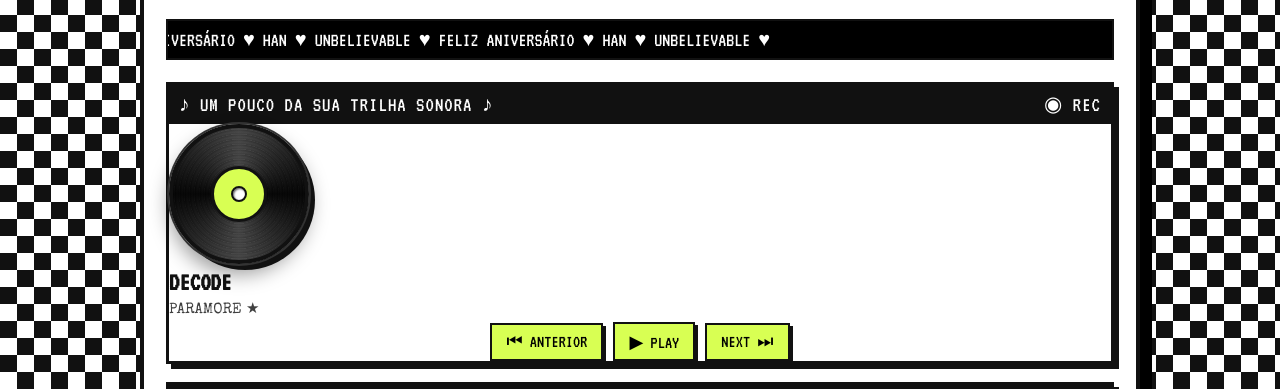
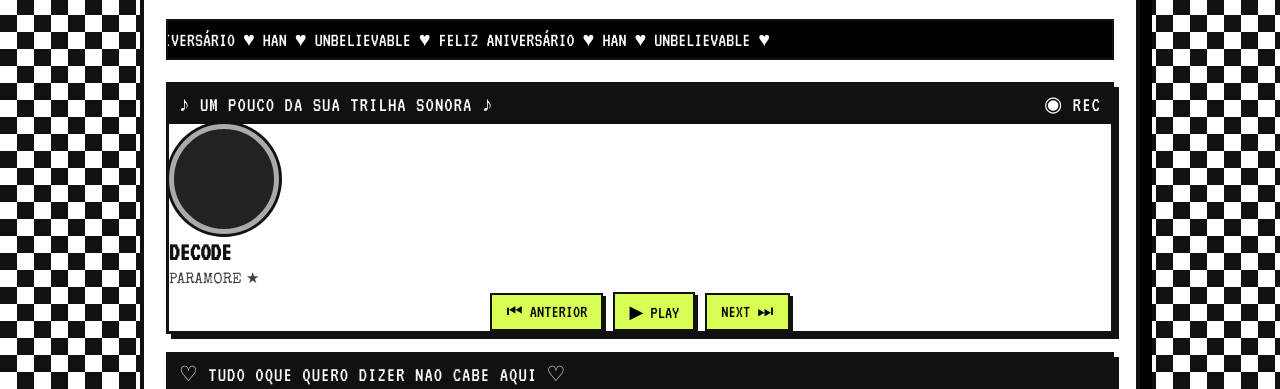
Before and after one commit to mariana3512m-maker/pagina-web-aniversario, a plain HTML site: page index.html in a window 1280 px wide. Shown: the part 376-765 px from the top of the page. Drawn offline with nearby package versions, Linux system fonts and the light colour scheme.

Commit message:
Update index.html

```diff
--- a/index.html
+++ b/index.html
@@ -128,68 +128,20 @@ main {
 }
 
 .disc {
-  width: 140px;
-  height: 140px;
+  width: 110px;
+  height: 110px;
   border-radius: 50%;
-
-  /* Base do vinil com os sulcos ranhurados e o brilho cónico */
-  background:
-    conic-gradient(from 0deg, rgba(255,255,255,0.2), rgba(0,0,0,0.7) 25%, rgba(255,255,255,0.2) 50%, rgba(0,0,0,0.7) 75%, rgba(255,255,255,0.2)),
-    repeating-radial-gradient(circle, #111 0px, #1c1c1c 2px, #0d0d0d 4px, #252525 5px);
-
-  border: 4px solid #111;
-  box-shadow:
-    0 0 0 2px #333,
-    6px 6px 0 #111,
-    0 10px 20px rgba(0,0,0,0.4);
-
+  background: #222;
+  border: 5px solid #aaa;
+  box-shadow: 0 0 0 3px #111;
   position: relative;
-  animation: spin 3.5s linear infinite;
+  animation: spin 4s linear infinite;
   animation-play-state: paused;
-}
-
-/* Selo/Rótulo verde no centro do vinil */
-.disc::before {
-  content: '';
-  position: absolute;
-  top: 50%;
-  left: 50%;
-  width: 50px;
-  height: 50px;
-  background: var(--lime);
-  border: 3px solid #111;
-  border-radius: 50%;
-  transform: translate(-50%, -50%);
-}
-
-/* Furo central do vinil */
-.disc::after {
-  content: '';
-  position: absolute;
-  top: 50%;
-  left: 50%;
-  width: 12px;
-  height: 12px;
-  background: #fff;
-  border: 2px solid #111;
-  border-radius: 50%;
-  transform: translate(-50%, -50%);
-  box-shadow: inset 1px 1px 2px rgba(0,0,0,0.6);
 }
 
 .disc.playing {
   animation-play-state: running;
 }
-
-@keyframes spin {
-  from { transform: rotate(0deg); }
-  to { transform: rotate(360deg); }
-}
-
-      @keyframes spin {
-        from { transform: rotate(0deg); }
-        to { transform: rotate(360deg); }
-      }
 
 @keyframes spin {
   to { transform: rotate(360deg); }
```
